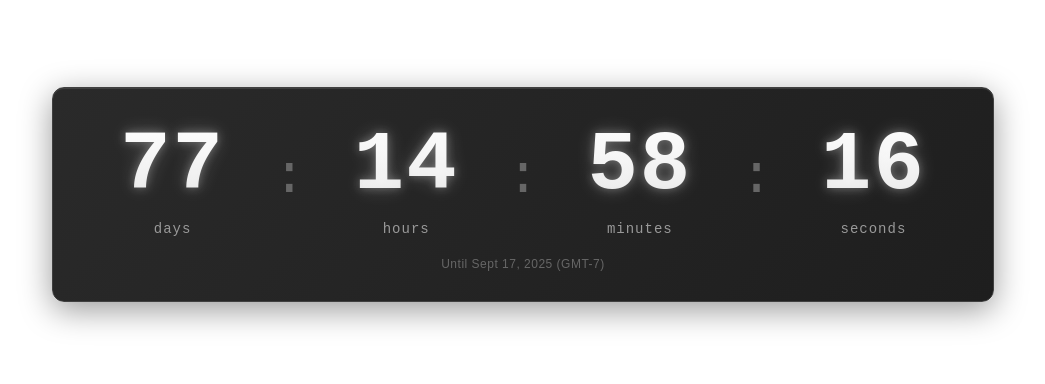
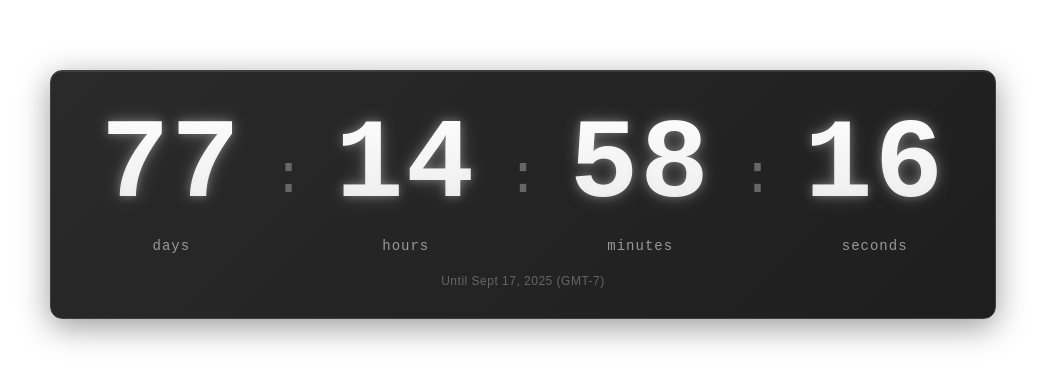
Before and after one commit to MarvyAyman/countdown-timer, a plain HTML site: page index.html in a window 1280 px wide. Shown: the part 206-590 px from the top of the page, without its empty margins (117-1162 px from the left). Drawn offline with Linux system fonts and the light colour scheme.

Commit message:
Update index.html

```diff
--- a/index.html
+++ b/index.html
@@ -46,7 +46,7 @@
     }
 
     .time-value {
-      font-size: 84px;
+      font-size: 114px;
       font-weight: bold;
       color: #ffffff;
       text-shadow:
```
